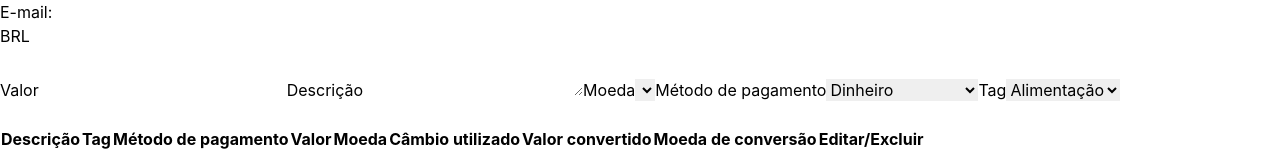
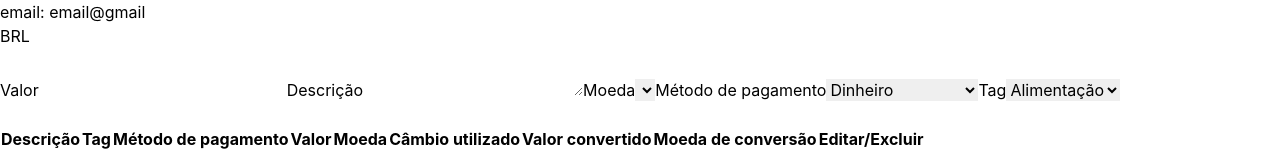
Before and after one commit to rcalvs/desafioKlever, a React (Create React App) app: page /wallet in a window 1280 px wide. Shown: the top 160 px of the page. Built offline with nearby package versions, Linux system fonts and the light colour scheme.

Commit message:
Feat: Header receiving state.email

```diff
--- a/src/components/Header.jsx
+++ b/src/components/Header.jsx
@@ -1,16 +1,18 @@
 import React from 'react';
+import { connect } from 'react-redux';
 
-function Header(){
-
+function Header(props){
 
   return (
     <header>
-      <p>
-        E-mail:
+      <p> {`email: ${props.email}`}
       </p>
       <p>BRL</p>
     </header>
   )
 }
 
-export default Header;
+const mapStateToProps = (state) => ({
+});
+
+export default connect(mapStateToProps)(Header);
--- a/src/pages/Login.js
+++ b/src/pages/Login.js
@@ -19,8 +19,8 @@ function Login(props){
     }
   }
 
-  const handleChange = (event) => {
-    const { name, value } = event.target;
+  const handleChange = (e) => {
+    const { name, value } = e.target;
     setUser({...user,
       [name]: value,
     });
@@ -77,4 +77,3 @@ const mapDispatchToProps = (dispatch) => ({
 });
 
 export default connect(null, mapDispatchToProps)(Login);
-// export default Login;
--- a/src/pages/Wallet.js
+++ b/src/pages/Wallet.js
@@ -8,7 +8,7 @@ function Wallet(props){
   console.log(props.email);
   return (
     <div>
-      <Header />
+      <Header email={props.email}/>
       <Form />
       <Table />
     </div>
```
